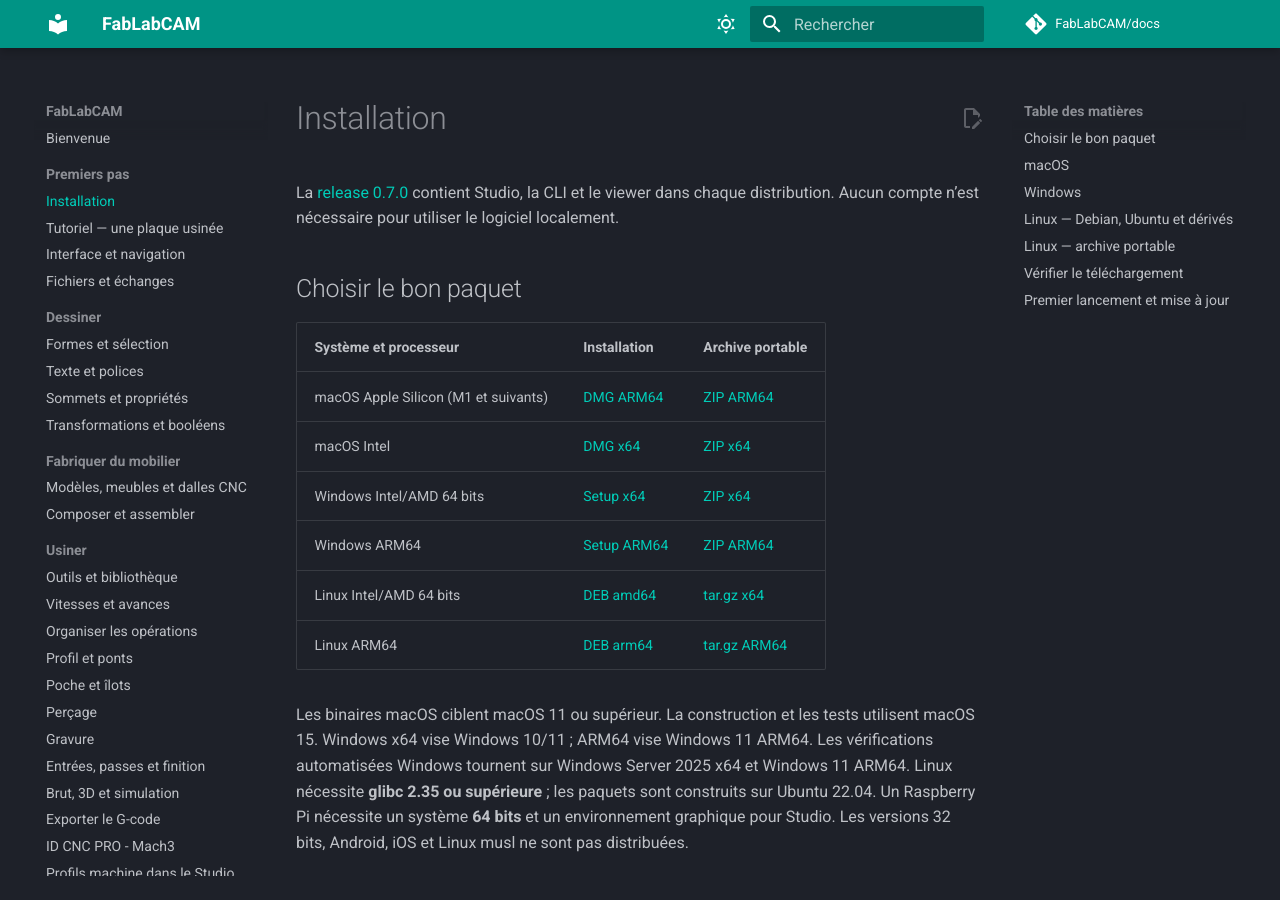
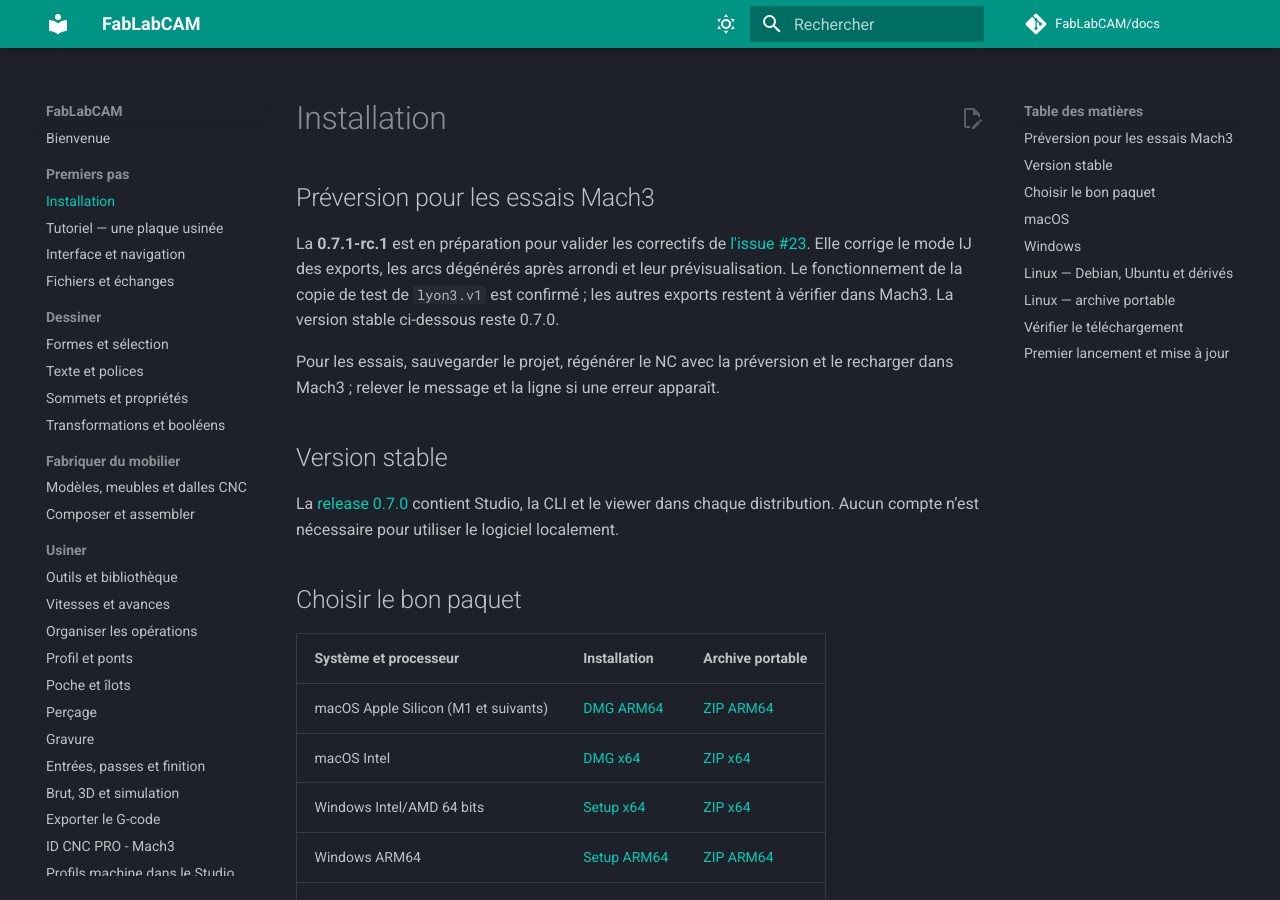
Before and after one commit to FabLabCAM/docs, an MkDocs documentation site: the page built from docs/installation.md, in a window 1280 px wide and 900 px high. Built offline with MkDocs 1.6.1 and Material for MkDocs 9.7.7, drawn with Linux system fonts in a browser that asks for light colours; comment, search, counter and statistics services are not loaded.

Commit message:
docs: prepare Mach3 validation prerelease 0.7.1-rc.1

```diff
--- a/docs/installation.md
+++ b/docs/installation.md
@@ -1,4 +1,17 @@
 # Installation
+
+## Préversion pour les essais Mach3
+
+La **0.7.1-rc.1** est en préparation pour valider les correctifs de
+[l'issue #23](https://github.com/FabLabCAM/core/issues/23). Elle corrige le mode
+IJ des exports, les arcs dégénérés après arrondi et leur prévisualisation.
+Le fonctionnement de la copie de test de `lyon3.v1` est confirmé ; les autres
+exports restent à vérifier dans Mach3. La version stable ci-dessous reste 0.7.0.
+
+Pour les essais, sauvegarder le projet, régénérer le NC avec la préversion et
+le recharger dans Mach3 ; relever le message et la ligne si une erreur apparaît.
+
+## Version stable
 
 La [release 0.7.0](https://github.com/FabLabCAM/core/releases/tag/v0.7.0)
 contient Studio, la CLI et le viewer dans chaque distribution. Aucun compte
```
Also changed, not shown: docs/guide/gcode.md (+1 -1 lines), docs/reference/suivi.md (+2 -1 lines), docs/reference/versions.md (+3 -2 lines).
